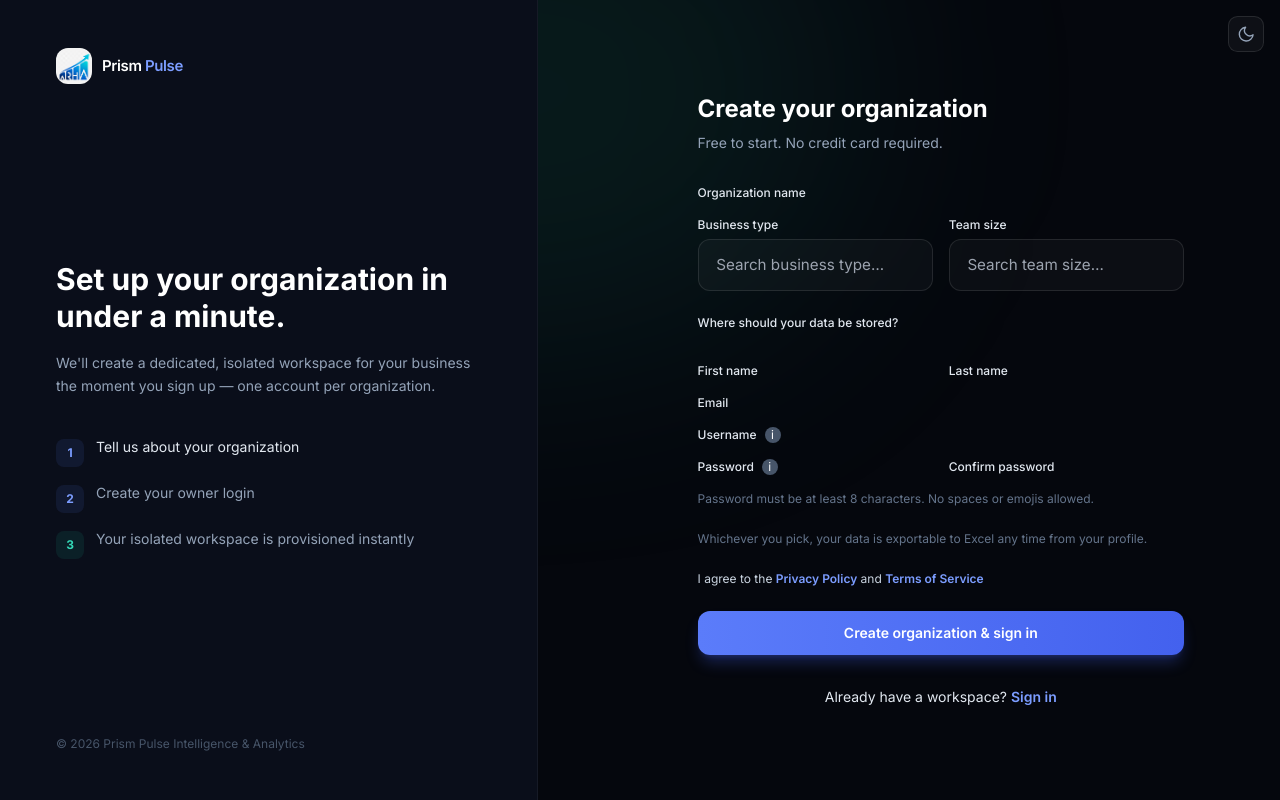
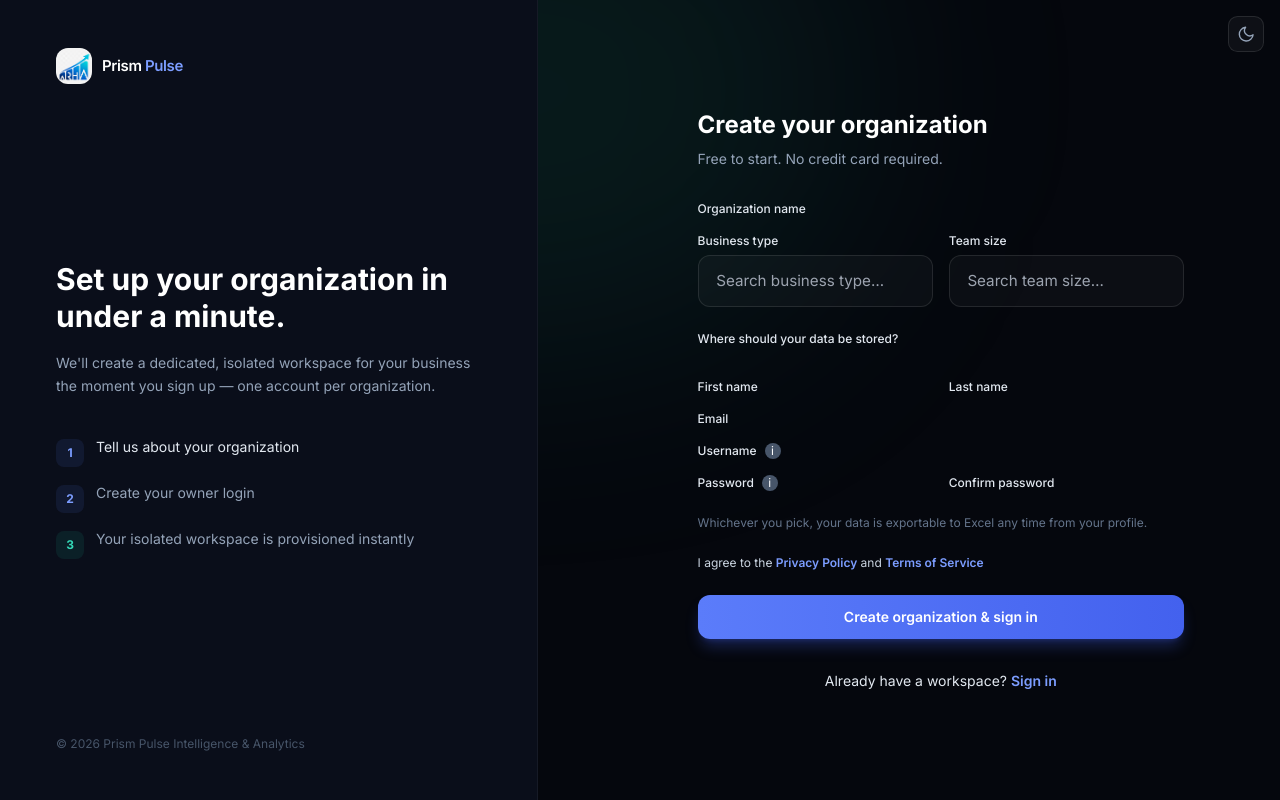
Before and after one commit to bejjankisreekar/Business_analytics_intelligence, a Django app: template templates/accounts/signup.html in a window 1280 px wide. Run offline with Django 5.2, Linux system fonts and the light colour scheme; the template is opened without the code that fills it, so the values that code supplies are empty; some libraries are stand-ins or nearby versions.

Commit message:
Remove duplicate password help text from form
- Remove 'Password must be at least 8 characters. No spaces or emojis allowed.' text
- Help text is already shown in the Password info button (i) tooltip
- Cleaner form appearance without duplicate information
- Users can hover over (i) button to see the validation rules
Co-Authored-By: Claude Haiku 4.5 <noreply@anthropic.com>

```diff
--- a/templates/accounts/signup.html
+++ b/templates/accounts/signup.html
@@ -147,7 +147,6 @@
                 {% for error in form.confirm_password.errors %}<p class="mt-1 text-xs text-red-400">{{ error }}</p>{% endfor %}
               </div>
             </div>
-            <p class="text-xs text-slate-500">Password must be at least 8 characters. No spaces or emojis allowed.</p>
           </div>
         </div>
 
```
